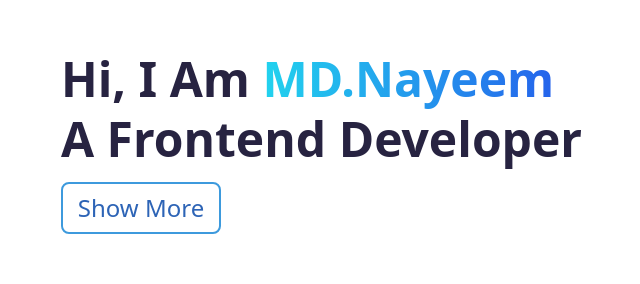
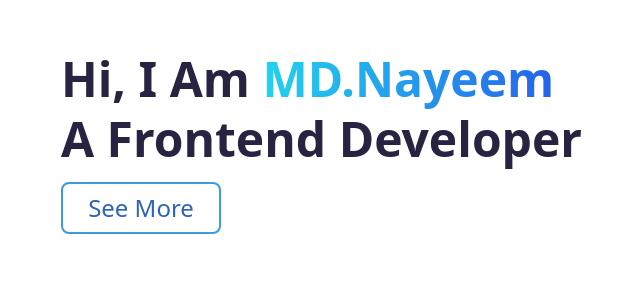
Before and after one commit to Nayeem1402/My-protfolio, a React (Vite) app: page / in a window 1280 px wide. Shown: the part 259-543 px from the top of the page, without its empty margins (115-755 px from the left). Built offline with nearby package versions, Linux system fonts and the light colour scheme.

Commit message:
all done without scrolling animation

```diff
--- a/package.json
+++ b/package.json
@@ -11,10 +11,14 @@
   },
   "dependencies": {
     "animate.css": "^4.1.1",
+    "classnames": "^2.5.1",
+    "framer-motion": "^12.11.0",
     "localforage": "^1.10.0",
     "match-sorter": "^8.0.0",
     "react": "^19.0.0",
+    "react-animate-on-scroll": "^2.1.9",
     "react-dom": "^19.0.0",
+    "react-intersection-observer": "^9.16.0",
     "react-router-dom": "^7.5.2",
     "sort-by": "^1.2.0"
   },
--- a/src/About.jsx
+++ b/src/About.jsx
@@ -15,7 +15,7 @@ const About = () => {
 
 
             <section className='flex justify-start'>
-                <div class="relative max-w-4xl mx-auto text-center z-10  animate__animated animate__fadeInLeft animate__delay-1s animate__duration-1s  ">
+                <div class="relative max-w-4xl mx-auto text-center z-10  animate__animated animate__fadeInRight animate__delay-1s animate__duration-1s  ">
 
 
 
--- a/src/App.jsx
+++ b/src/App.jsx
@@ -1,4 +1,3 @@
-import { useState } from 'react'
 import './App.css'
 import Banner from './Banner'
 import About from './About'
@@ -6,7 +5,6 @@ import Contact from './Contact'
 import Footer from './Footer'
 import Skills from './Skills'
 import Projects from './Projects'
-
 
 function App() {
 
--- a/src/Banner.jsx
+++ b/src/Banner.jsx
@@ -1,19 +1,29 @@
 import React from 'react'
 import 'animate.css';
+import About from './About';
+
+
 const Banner = () => {
+
+
+
     return (
         <div>
             <div className=' Banner-main animate__animated animate__fadeInLeft  capitalize text-5xl text-wrap leading-tight  text-[#272341] font-bold  flex items-center justi fy-center h-screen flex-wrap ml-8  lg:justify-start lg:te xt-7xl lg:pl-36'>
                 <h1 className=' '>Hi, i am  <span className=' bg-clip-text text-transparent bg-gradient-to-r from-cyan-400 to-blue-600 '>MD.Nayeem </span><br />a  frontend developer <br />
 
 
+                <button
+                    onClick={() => window.scrollBy({ top: window.innerHeight, behavior: 'smooth' })}
+                    className='capitalize animate__animated animate__fadeInLeft animate__delay-1s w-40 text-2xl font-normal text-[#2d64b6] border-[#3d9add] border-2 rounded-lg p-2 relative overflow-hidden group'>
+                    <span className="absolute inset-0 bg-gradient-to-r from-cyan-400 to-blue-600 -translate-x-full group-hover:translate-x-0 transition-transform duration-300"></span>
+                    <a className="relative z-10 text-[#2d64b6] group-hover:text-white transition-colors duration-300">
+                        See More
+                    </a>
+                </button>
 
-                    <button className='capitalize animate__animated animate__fadeInLeft animate__delay-1s w-40 text-2xl font-normal text-[#2d64b6] border-[#3d9add] border-2 rounded-lg p-2 relative overflow-hidden group'>
-                        <span className="absolute inset-0 bg-gradient-to-r from-cyan-400 to-blue-600 -translate-x-full group-hover:translate-x-0 transition-transform duration-300"></span>
-                        <span className="relative z-10 text-[#2d64b6] group-hover:text-white transition-colors duration-300">
-                            Show More
-                        </span>
-                    </button>
+
+
 
                 </h1>
 
--- a/src/Footer.jsx
+++ b/src/Footer.jsx
@@ -5,7 +5,7 @@ const Footer = () => {
         <div>
             <footer className="bg-gray-800  text-white py-4  ">
                 <div className="container mx-auto gap-7 flex flex-col py-7 text-center">
-                    <p className="text-l mt-4">© 2023 Nayeem. All rights reserved.</p>
+                    <p className="text-l mt-4">© 2025 Nayeem. All rights reserved.</p>
                     <p className="text-l">Follow me on social media:</p>
 
                     <div className="flex justify-center">
```
Also changed, not shown: 1 other file (tests, documents, lock files or other folders).
